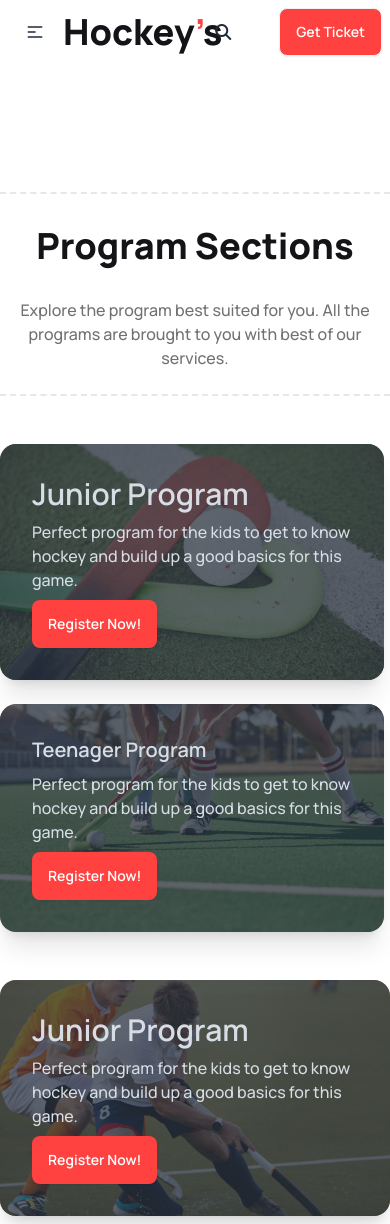
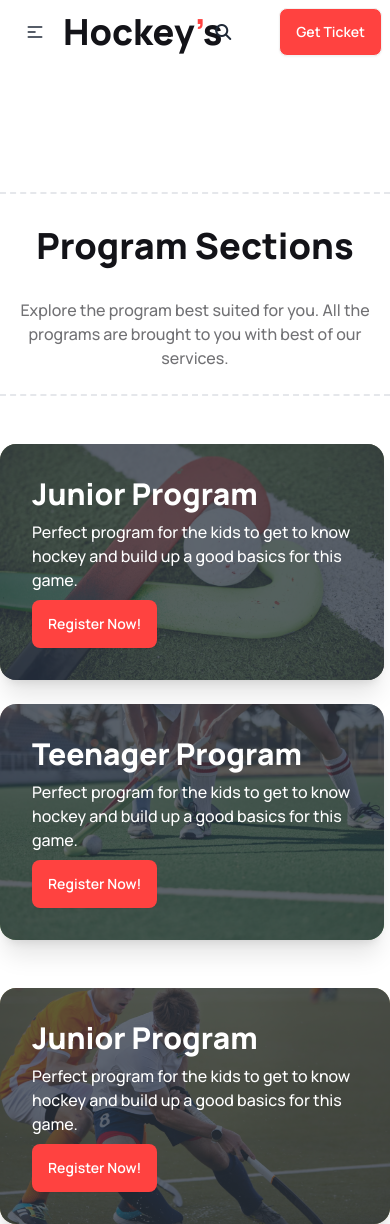
Before and after one commit to AiZeN0007/A3-Hockeys, a plain HTML site: page index.html in a window 390 px wide. Shown: the top 1224 px of the page. Drawn offline with nearby package versions, Linux system fonts and the light colour scheme.

```diff
--- a/index.html
+++ b/index.html
@@ -71,8 +71,8 @@
                     <div class="card w-96 bg-base-100 shadow-xl image-full flex-1">
                         <figure class=""><img class="w-full" src="Images/2.png" alt="Shoes" /></figure>
                         <div class="card-body">
-                          <h2 class="card-title text-3xl">Junior Program</h2>
-                          <p class="text-base font-medium">Perfect program for the kids to get to know hockey and build up a good basics for this game.</p>
+                          <h2 class="card-title text-3xl font-extrabold text-white">Junior Program</h2>
+                          <p class="text-base font-medium text-white">Perfect program for the kids to get to know hockey and build up a good basics for this game.</p>
                           <div class="card-actions justify-start">
                             <button class="btn bg-[#FF4240] text-white border-none">Register Now!</button>
                           </div>
@@ -81,8 +81,8 @@
                       <div class="card w-96 bg-base-100 shadow-xl image-full flex-1">
                         <figure><img src="Images/3.png" alt="Shoes" /></figure>
                         <div class="card-body">
-                          <h2 class="card-title">Teenager Program</h2>
-                          <p class="text-base font-medium">Perfect program for the kids to get to know hockey and build up a good basics for this game.</p>
+                          <h2 class="card-title text-3xl font-extrabold text-white">Teenager Program</h2>
+                          <p class="text-base font-medium text-white">Perfect program for the kids to get to know hockey and build up a good basics for this game.</p>
                           <div class="card-actions justify-start">
                             <button class="btn bg-[#FF4240] text-white border-none">Register Now!</button>
                           </div>
@@ -93,8 +93,8 @@
             <div class="card w-full bg-base-100 shadow-xl image-full flex-1">
                 <figure class=""><img class="w-full" src="Images/4.png" alt="Shoes" /></figure>
                 <div class="card-body">
-                  <h2 class="card-title text-3xl">Junior Program</h2>
-                  <p class="text-base font-medium">Perfect program for the kids to get to know hockey and build up a good basics for this game.</p>
+                  <h2 class="card-title text-3xl font-extrabold text-white">Junior Program</h2>
+                  <p class="text-base font-medium text-white">Perfect program for the kids to get to know hockey and build up a good basics for this game.</p>
                   <div class="card-actions justify-start">
                     <button class="btn bg-[#FF4240] text-white border-none">Register Now!</button>
                   </div>
```
